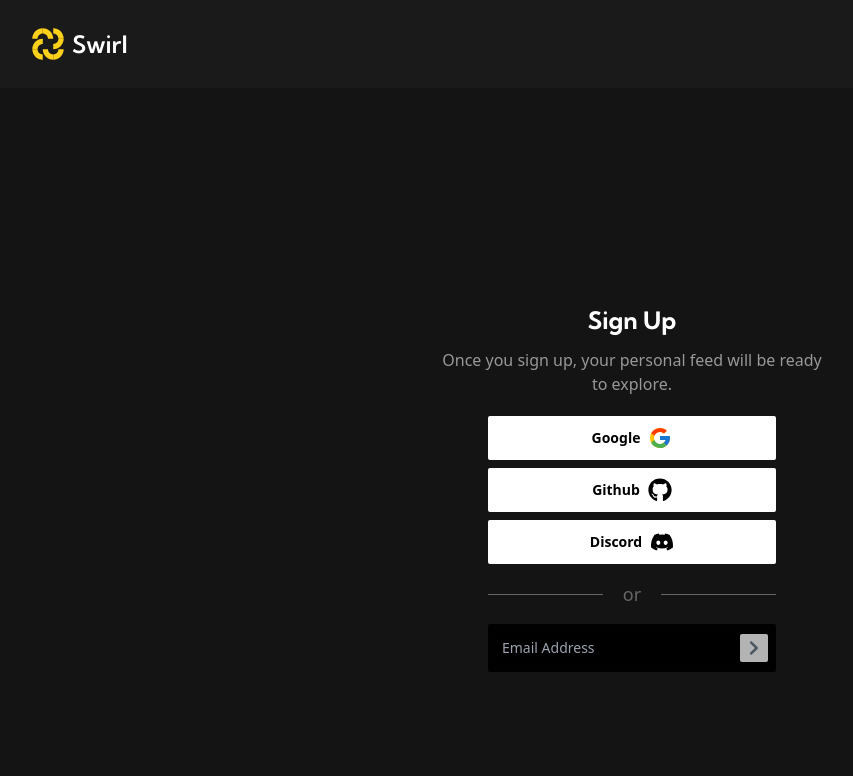
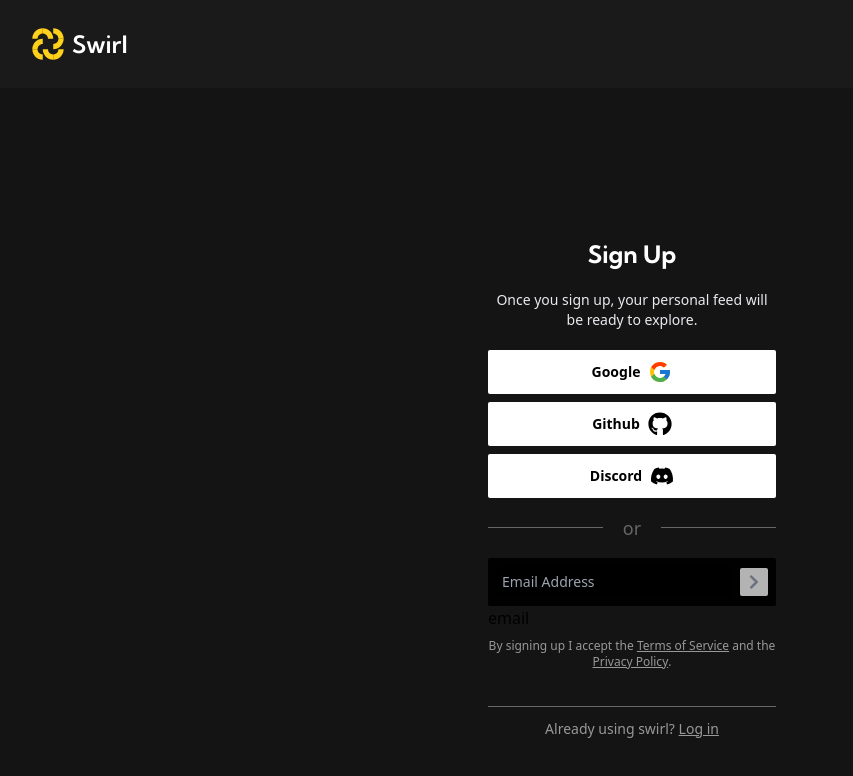
Before and after one commit to AbassKoyang/swirl, a React (Vite) app: page /onboarding/signup in a window 1280 px wide. Shown: the top 776 px of the page, without its empty margins (8-861 px from the left). Built offline with nearby package versions, Linux system fonts and the light colour scheme.

Commit message:
worked on form

```diff
--- a/src/components/SignUpButton.jsx
+++ b/src/components/SignUpButton.jsx
@@ -1,7 +1,7 @@
 
 const SignUpButton = ({text, icon}) => {
   return (
-    <button className="w-full flex items-center justify-center gap-2 px-5 py-2.5 bg-white rounded-sm text-black text-sm font-bold">
+    <button className="w-full flex items-center justify-center gap-2 px-5 py-2.5 bg-white hover:bg-[#FFD11A] rounded-sm text-black hover:text-white text-sm font-bold transition-all duration-200 ease-in-out">
         <p>{text}</p>
         {icon}
     </button>
--- a/src/pages/SignUp.jsx
+++ b/src/pages/SignUp.jsx
@@ -1,16 +1,16 @@
 import SignUpButton from "../components/SignUpButton";
 import { FcGoogle } from "react-icons/fc";
 import { FaChevronRight, FaDiscord, FaGithub } from "react-icons/fa";
+import { LuCheck, LuMail } from "react-icons/lu";
 import { useState } from "react";
 import { useForm } from "react-hook-form";
+import { Link } from "react-router-dom";
 
 
 const SignUp = () => {
   const [steps, setSteps] = useState(0);
-  const [email, setEmail] = useState('')
-  const  [method, setMethod] = useState("");
-  const { watch, register, handleSubmit, formState} = useForm();
-  const {errors, isValid} = formState;
+  const [email, setEmail] = useState(null);
+  const { watch, register, handleSubmit, setValue, formState: {errors, isValid}} = useForm();
 
 
   const handleEmailButtonSubmit = (e) => {
@@ -24,8 +24,8 @@
   return (
     <secion className="px-5 w-full bg-[#141414] flex flex-col justify-center items-center h-screen">
       <h1 className="text-2xl font-bold font-kumbh text-white">Sign Up</h1>
-      <p className="text-[16px] text-[#98989A] font-normal max-w-sm mt-3 text-center">Once you sign up, your personal feed will be ready to explore.</p>
-      <div className={`w-full max-w-72 flex-col mt-5 ${steps === 0 ? 'flex' : 'hidden'}`}>
+      <div className={`w-full max-w-72 flex-col ${steps === 0 ? 'flex' : 'hidden'}`}>
+      <p className="text-sm text-[#e9e9ef] font-normal max-w-sm my-5 text-center">Once you sign up, your personal feed will be ready to explore.</p>
         <div className="w-full flex flex-col gap-2">
         <SignUpButton text='Google' icon={<FcGoogle className="size-6" />} />
         <SignUpButton text='Github' icon={<FaGithub className="size-6" />} />
@@ -36,14 +36,14 @@
           <span className="font-medium text-lg text-white/35">or</span>
           <div className="w-[40%] h-[1px] bg-white/35"></div>
         </div>
-        <form onSubmit={handleEmailButtonSubmit} className="w-full flex items-center justify-between bg-black/95 rounded-sm p-2 focus-within:outline focus-within:outline-1 focus-within:outline-white/35 overflow-hidden outline-offset-[2px]">
+        <form onSubmit={handleEmailButtonSubmit}  className="w-full flex items-center justify-between bg-black/95 rounded-sm p-2 focus-within:outline focus-within:outline-1 focus-within:outline-white/35 overflow-hidden outline-offset-[2px]">
           <input
             type="email"
             name="email"
-            id=""
+            id="email-id"
             placeholder="Email Address"
-            className="w-full bg-black/95 rounded-sm p-1.5 text-sm text-white/85 border-0 outline-0"
-            onChange={(e) => setEmail(e.target.value)}
+            className="w-full bg-black/95 rounded-sm p-1.5 text-sm text-white/85 border-0 outline-0 mr-2"
+            onChange={(e) => {setEmail(e.target.value), setValue('email', e.target.value)}}
             {...register('email', {
               required: {
                 value: true,
@@ -58,15 +58,33 @@
           <button
             disabled={!isValid}
             type="button"
-            className="disabled:bg-white/70 p-1.5 rounded-sm  bg-white"
-            onClick={handleEmailButtonSubmit}><FaChevronRight className="size-4 group-disabled:text-gray-500 text-gray-600"/>
+            className="disabled:bg-white/70 p-1.5 rounded-sm  bg-[#FFD11A] group"
+            onClick={handleEmailButtonSubmit}><FaChevronRight className="size-4 group-disabled:text-gray-500 text-white"/>
           </button>
         </form>
         {errors?.email?.message && <p className="text-xs text-red-600 mt-2">{errors.email.message}</p>}
+        <p>{email} email</p>
+        <p className="text-xs text-[#98989A] text-center mt-2">By signing up I accept the <Link to='/' className="font-medium underline hover:text-[#FFD11A]">Terms of Service</Link> and the <Link to='/' className="font-medium underline hover:text-[#FFD11A]">Privacy Policy</Link>.</p>
+        <div className="w-full h-[1px] bg-white/35 mt-9 mb-3" />
+        <p className="text-sm text-[#98989A] text-center">Already using swirl? <Link className="font-medium underline hover:text-[#FFD11A]">Log in</Link></p>
       </div>
-      <div className={`w-full ${steps === 1 ? 'flex' : 'hidden'}`}>
-
+      <div className={`w-full max-w-xs flex-col mt-5 ${steps === 1 ? 'flex' : 'hidden'}`}>
+        <form action="">
+          <div className="w-full flex items-center p-2 bg-black/95 rounded-sm focus-within:outline focus-within:outline-1 focus-within:outline-white/35">
+            <LuMail className="text-white size-7"/>
+            <input
+            type="email"
+            name="email-filled"
+            placeholder="Email Address"
+            value={email}
+            readOnly
+            className="w-full bg-black/95 rounded-sm p-1.5 text-sm text-white/90 border-0 outline-0 mx-2"
+             />
+             <LuCheck className="text-green-500 size-5" />
+          </div>
+        </form>
         <button onClick={() => setSteps((prev) => prev - 1)}>prev</button>
+        <p>{email}</p>
       </div>
     </secion>
   )
```
